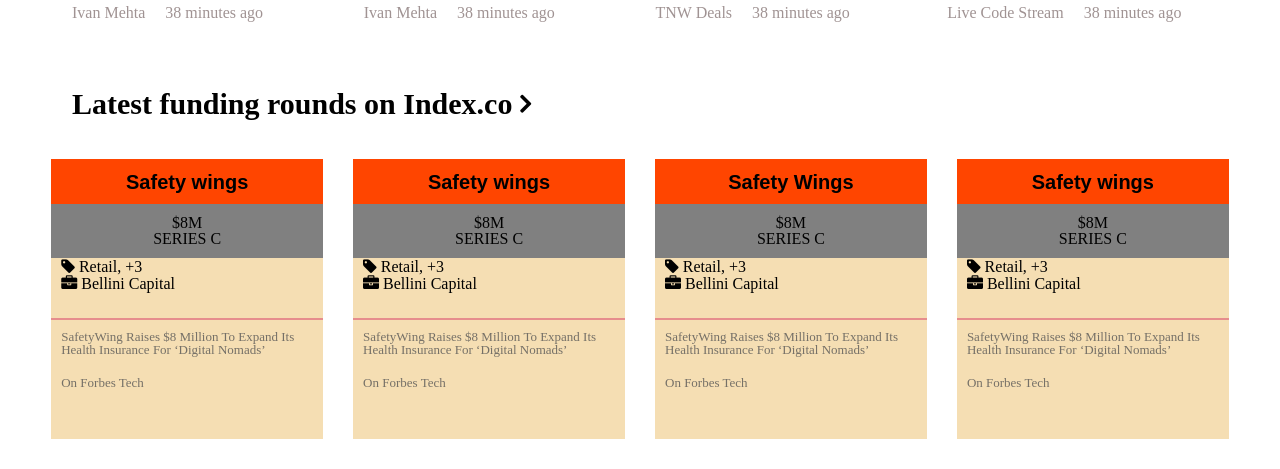
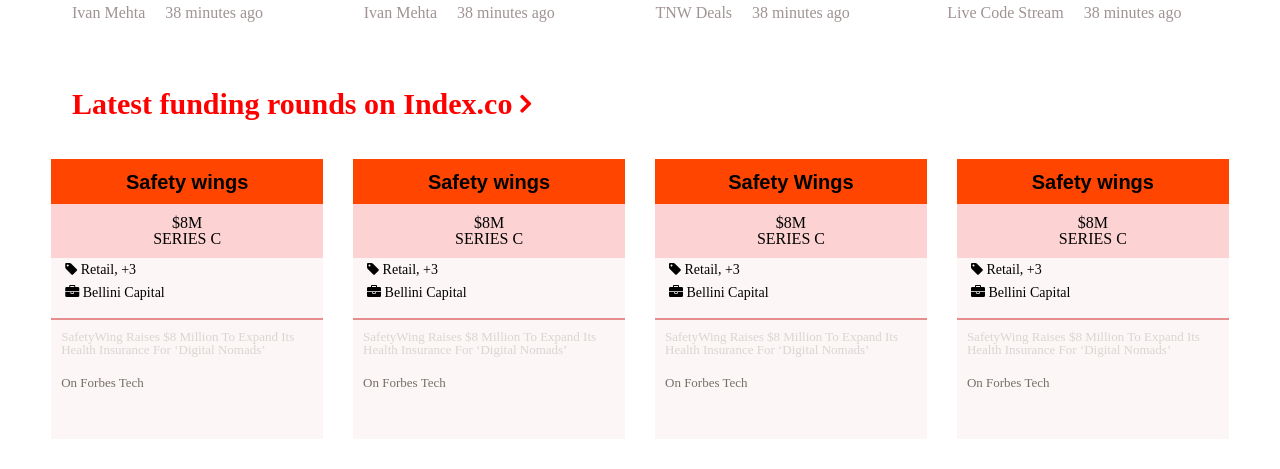
Before and after one commit to promise-J/responsive-web-design, a plain HTML site: page index.html in a window 1280 px wide. Shown: the part 1275-1744 px from the top of the page. Drawn offline with Linux system fonts and the light colour scheme.

Commit message:
still on the price section

```diff
--- a/index.html
+++ b/index.html
@@ -176,7 +176,7 @@
           <a href="#">38 minutes ago</a>
         </div>
       </section>
-      <h1>Latest funding rounds on Index.co <i class="fa fa-angle-right"></i></h1>
+      <h1 class="price-head">Latest funding rounds on Index.co <i class="fa fa-angle-right"></i></h1>
       <section class="section2">
           <div class="price-card">
               <div class="title">
--- a/style.css
+++ b/style.css
@@ -411,7 +411,7 @@
 }
 
 .section2 .price-card {
-  background-color: wheat;
+  background-color: rgb(252, 246, 246);
   display: flex;
   flex-direction: column;
 }
@@ -429,7 +429,7 @@
 }
 
 .section2 .price-card > .price {
-    background-color: gray;
+    background-color: rgb(252, 210, 210);
     height: 54px;
     width: 100%;
     display: flex;
@@ -447,13 +447,25 @@
     align-items: flex-start;
     justify-content: flex-start;
     margin-left: 10px;
+    font-weight: lighter;
 }
+
+.section2 .price-card > .opt span {
+    padding: 4px;
+    font-size: 14px;
+}
+
 
 .section2 .price-card > .content {
     font-size: small;
     border-top: 2px solid rgb(230, 141, 141);
     padding: 10px;
-    color: rgb(117, 112, 103);
+    color: rgb(216, 214, 209);
+}
+
+.price-head {
+  color: red;
+  font-weight: bold;
 }
 
 .section2 .price-card > .extra {
```
